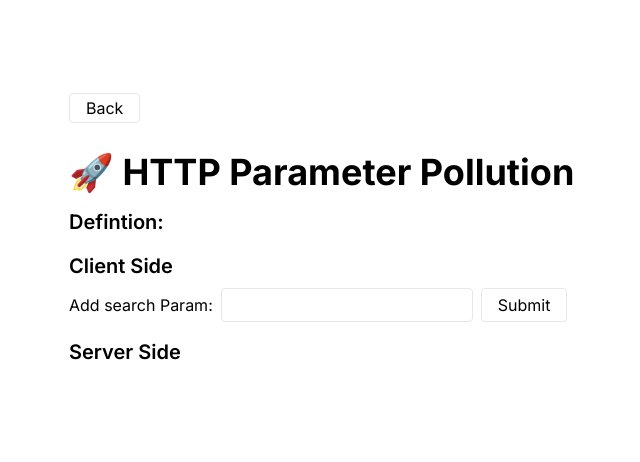
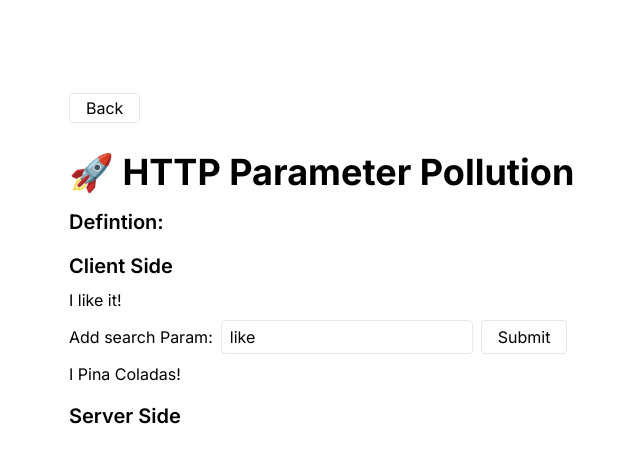
Before and after one commit to TobiasGleiter/nextjs-security, a Next.js app: page /docs/input-validation/hpp in a window 1280 px wide. Shown: the top 462 px of the page, without its empty margins (91-731 px from the left). Built offline with nearby package versions, Linux system fonts and the light colour scheme.

Commit message:
reacfor: http parameter pollution

```diff
--- a/src/app/docs/input-validation/hpp/page.tsx
+++ b/src/app/docs/input-validation/hpp/page.tsx
@@ -1,11 +1,14 @@
 "use client";
 
 import Link from "next/link";
+import { useSearchParams } from "next/navigation";
 import { useState } from "react";
 
 export default function Page() {
-  const [param, setParam] = useState<string>("");
+  const [param, setParam] = useState<string>("like");
   const [modifiedUrl, setModifiedUrl] = useState<string>("");
+  const searchParams = useSearchParams();
+  const firstParam = searchParams.get("pina");
 
   const handleSubmit = (e: any) => {
     e.preventDefault();
@@ -32,6 +35,7 @@ export default function Page() {
         </div>
         <div className="flex flex-col gap-2">
           <h2 className="text-xl font-semibold">Client Side</h2>
+          <Link href="/docs/input-validation/hpp?pina=dislike">I like it!</Link>
           <form onSubmit={handleSubmit} className="flex gap-2 items-center">
             <label htmlFor="param">Add search Param:</label>
             <input
@@ -48,6 +52,7 @@ export default function Page() {
               Submit
             </button>
           </form>
+          <p>I {firstParam} Pina Coladas!</p>
           {modifiedUrl && (
             <div>
               <p>Modified URL:</p>
--- a/src/app/page.tsx
+++ b/src/app/page.tsx
@@ -11,14 +11,12 @@ export default function Home() {
       </div>
       <div className="grid md:grid-cols-3">
         <div className="flex flex-col gap-2 bg-zinc-50 p-6 rounded-md shadow">
-          <Link href="/docs/input-validation/hpp">
+          <Link href="/docs/input-validation/hpp?pina=like">
             <h2 className="text-lg font-semibold hover:underline">
               🚀 HTTP Parameter Pollution
             </h2>
           </Link>
-          <p className="text-zinc-700">
-            HTTP Parameter Pollution is adding search query strings.
-          </p>
+          <p className="text-zinc-700">Add or Duplicate Parameter Values</p>
         </div>
       </div>
     </main>
```
